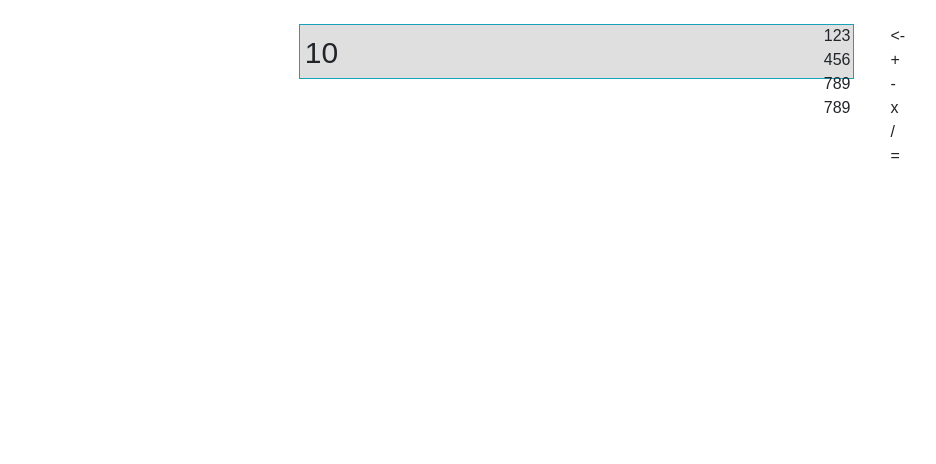
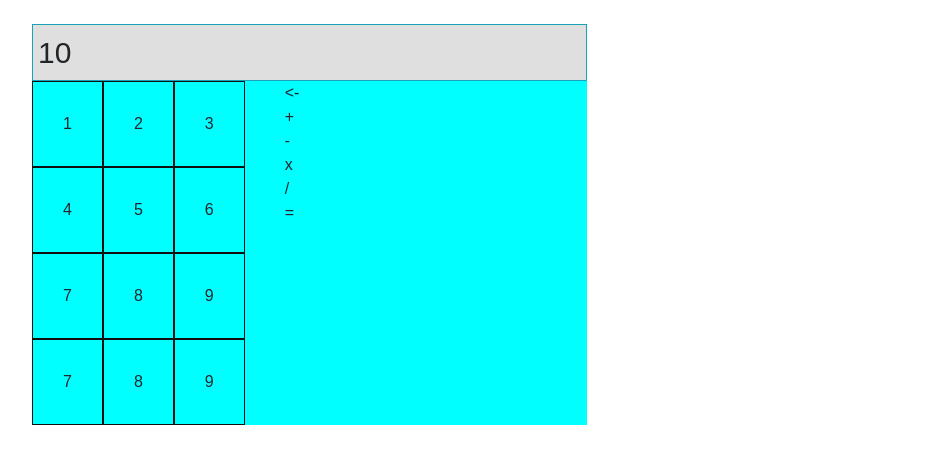
Before and after one commit to lucerohospina/my-calculator, a React (Create React App) app: page / in a window 1280 px wide. Shown: the top 464 px of the page, without its empty margins (38-974 px from the left). Built offline with nearby package versions, Linux system fonts and the light colour scheme.

Commit message:
keyboard style parte 1

```diff
--- a/public/index.html
+++ b/public/index.html
@@ -23,11 +23,11 @@
     -->
     <title>Calculator</title>
   </head>
-  <body>
+  <body >
     <noscript>
       You need to enable JavaScript to run this app.
     </noscript>
-    <div id="root"></div>
+    <div id="root" class = "d-flex justify-content-center"></div>
     <!--
       This HTML file is a template.
       If you open it directly in the browser, you will see an empty page.
--- a/src/App.css
+++ b/src/App.css
@@ -1,7 +1,7 @@
 .screen {
   background-color: #dfdfdf;
   text-align: right;
-  height: 55px;
+  /* height: 55px; */
   width: 50%;
   padding: 5px;
   font-size: 30px;
@@ -10,3 +10,13 @@
 .list-style {
   list-style: none;
 }
+
+.keyboard{
+  background-color: aqua;
+  width: 50%;
+}
+.box-span{
+  display: inline-block;
+  padding: 30px;
+  border:1px solid rgb(17, 16, 16);
+}
--- a/src/App.js
+++ b/src/App.js
@@ -8,13 +8,14 @@ class App extends Component {
   render() {
     return (
 
-      <div className="container d-flex justify-content-center mt-4">
+      <div className="container mt-4">
         <div className="row screen border border-info">
             <Screen
               num='10'
             />
+
         </div>
-        <div className="row">
+        <div className="row keyboard">
           <Keyboard
             numbers={["1","2","3"]}
             numbers2={["4","5","6"]}
--- a/src/components/Keyboard.js
+++ b/src/components/Keyboard.js
@@ -3,16 +3,16 @@ import React, { Component } from 'react';
 class Keyboard extends Component {
   render() {
     const firstRow = this.props.numbers.map((number, index) => {
-      return <span key={index}>{number}</span>
+      return <span key={index} class="box-span">{number}</span>
     })
     const secondRow = this.props.numbers2.map((number, index) => {
-      return <span key={index}>{number}</span>
+      return <span key={index} class="box-span">{number}</span>
     })
     const thirdRow = this.props.numbers3.map((number, index) => {
-      return <span key={index}>{number}</span>
+      return <span key={index} class="box-span">{number}</span>
     })
     const fourthRow = this.props.numbers3.map((number, index) => {
-      return <span key={index}>{number}</span>
+      return <span key={index} class="box-span">{number}</span>
     })
 
     return (
```
